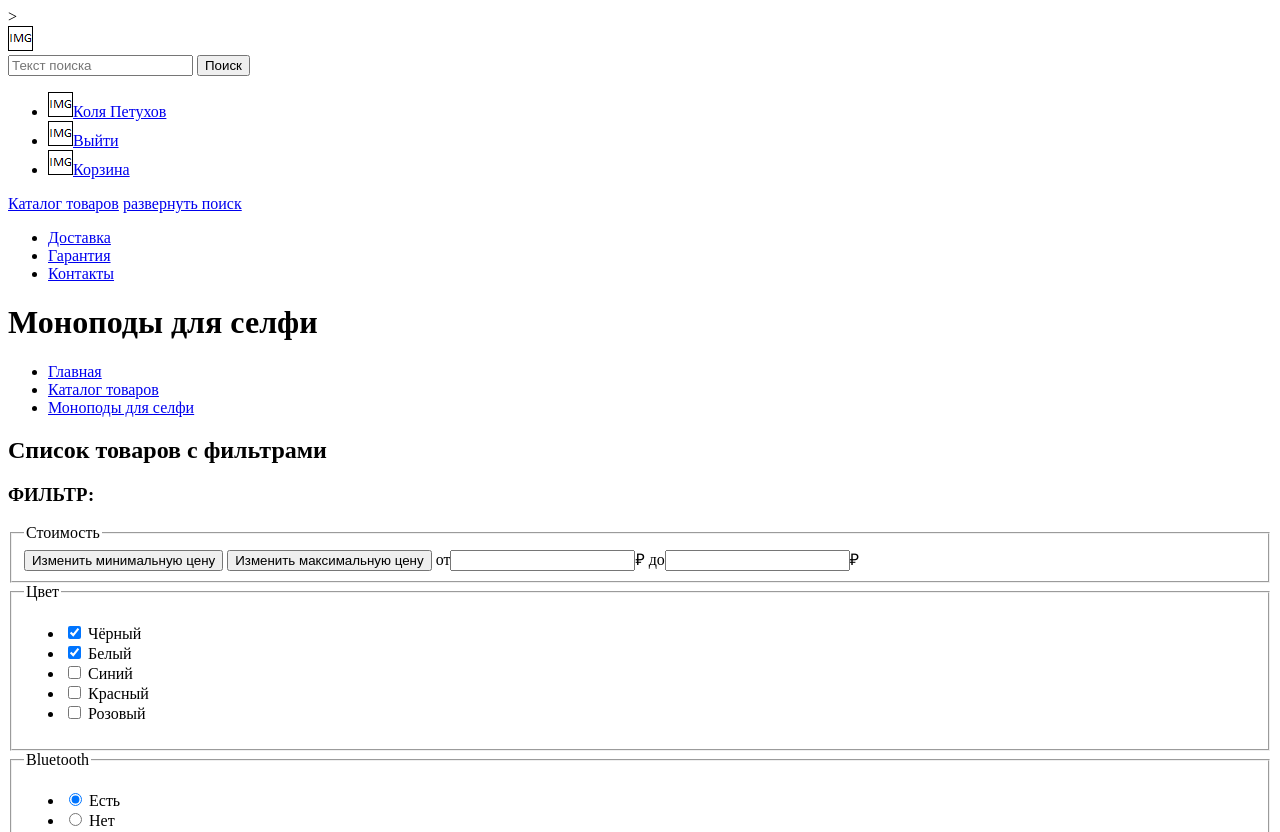
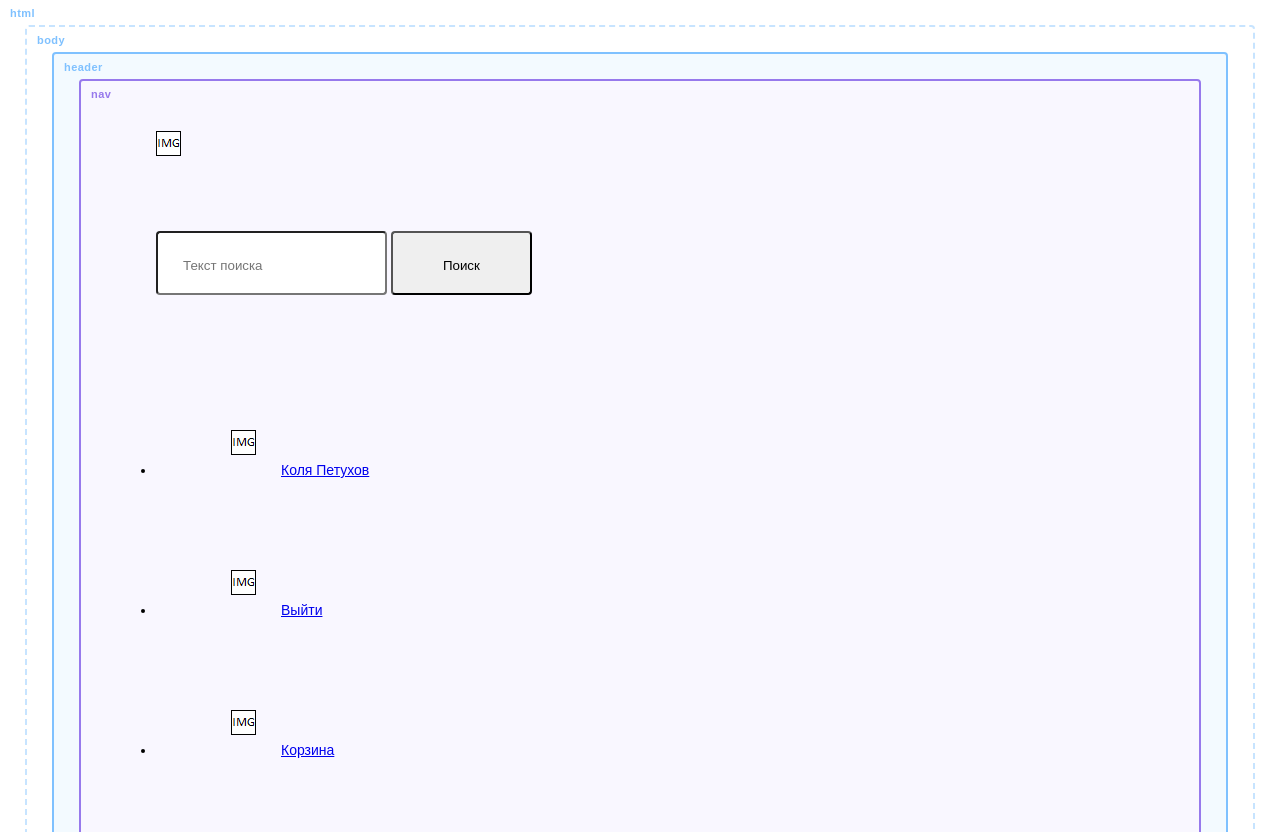
Before and after one commit to Dmit-vg/device, a plain HTML site: page catalog-monopods.html in a window 1280 px wide. Shown: the top 832 px of the page. Drawn offline with Linux system fonts and the light colour scheme; a web font is replaced by a local one.

Commit message:
Пробная фиксация на стац компе

```diff
--- a/catalog-monopods.html
+++ b/catalog-monopods.html
@@ -3,7 +3,7 @@
   <head>
     <meta charset="utf-8">
     <title>Каталог товаров. Моноподы для селфи</title>
-    <!--<link rel="stylesheet" href="style_simantec.css">-->>
+    <link rel="stylesheet" href="style_simantec.css"> <!--Стиль для просмотра симантики, раскоментировать когда нужно посмотреть-->
   </head>
   <body>
     <header class="page-header">
```
